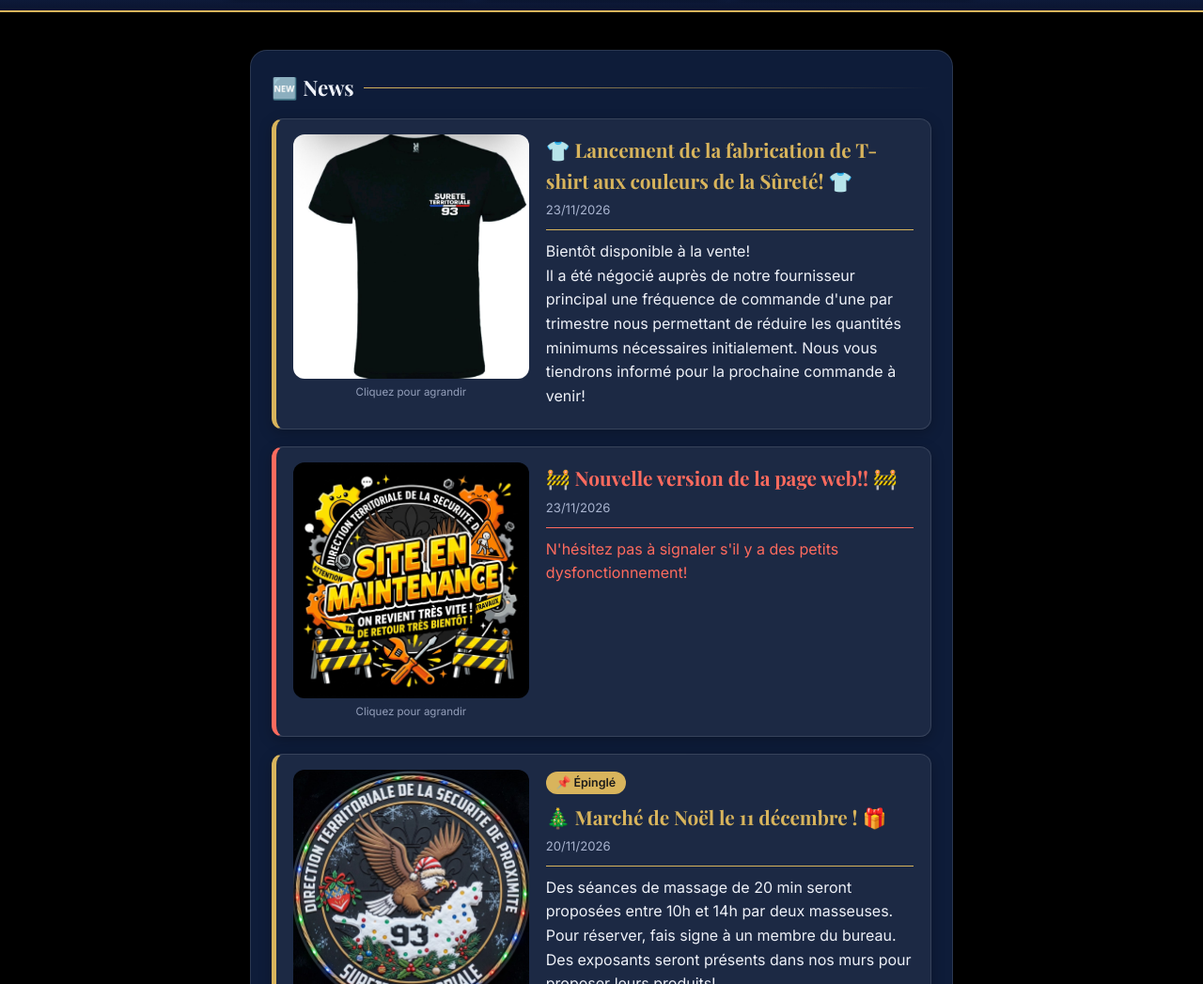
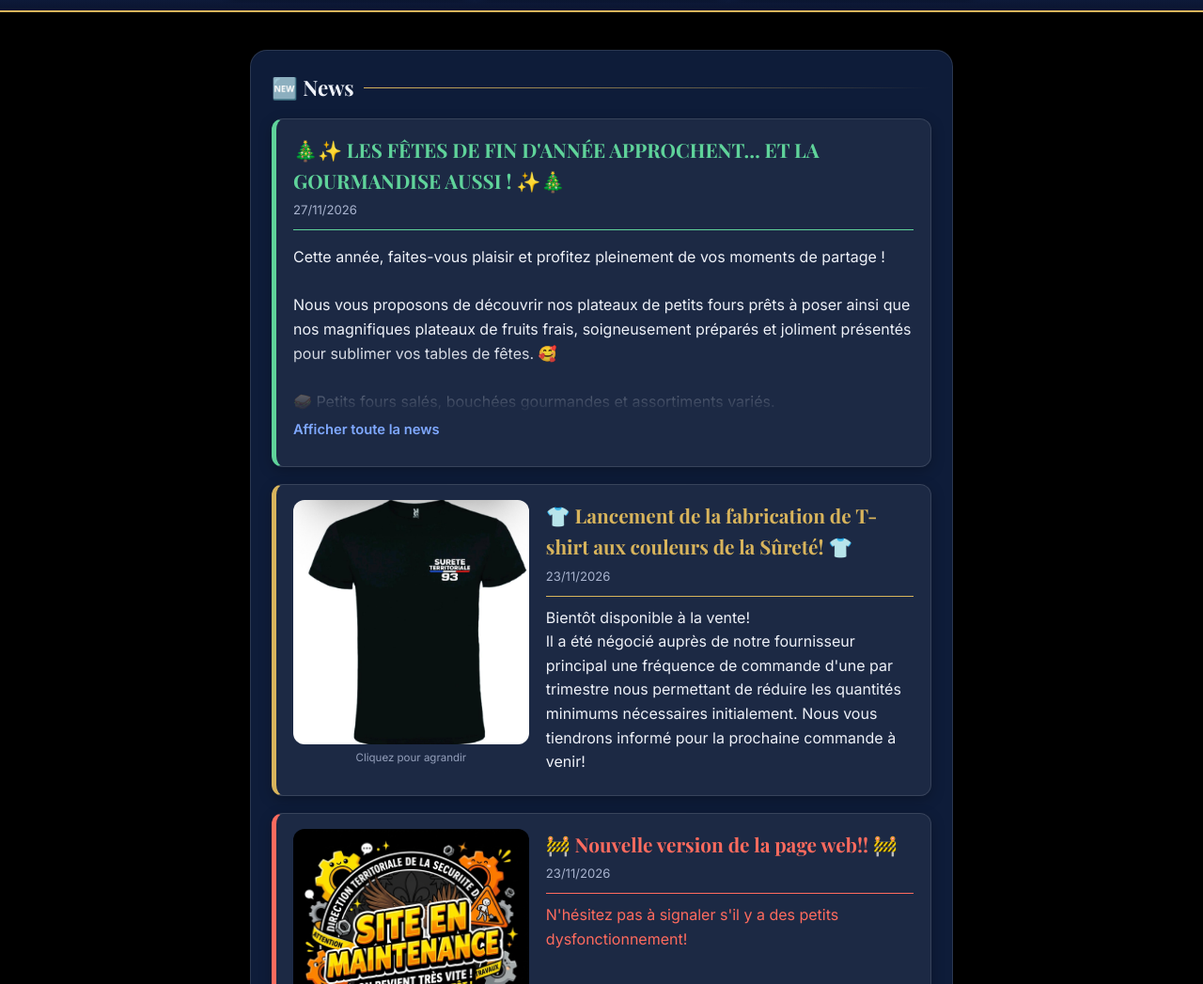
Before and after one commit to DPoolTech/AmicaleST93, a plain HTML site: page index.html in a window 1280 px wide. Shown: the part 446-1493 px from the top of the page at 94% size. Drawn offline with nearby package versions, Linux system fonts and the light colour scheme.

Commit message:
Mise à jour du site (1 modification)

```diff
--- a/index.html
+++ b/index.html
@@ -247,6 +247,12 @@ const EPINGLES_MAX = 3;   // nombre maximum de news épinglées affichées en ha
 // "epingle": true affiche un rappel cliquable en haut de la page (la news reste à sa place) ; "epingleJusquau": "AAAA-MM-JJ" le retire tout seul après cette date.
 const NEWS = [
   {
+    date: "2026-11-27",
+    titre: "🎄✨ LES FÊTES DE FIN D'ANNÉE APPROCHENT… ET LA GOURMANDISE AUSSI ! ✨🎄",
+    texte: "Cette année, faites-vous plaisir et profitez pleinement de vos moments de partage !\n\nNous vous proposons de découvrir nos plateaux de petits fours prêts à poser ainsi que nos magnifiques plateaux de fruits frais, soigneusement préparés et joliment présentés pour sublimer vos tables de fêtes. 🥰\n\n🥪 Petits fours salés, bouchées gourmandes et assortiments variés.\n\n🍓 Plateaux de fruits frais, colorés et généreux.\n\n✨ Une présentation soignée, un maximum de gourmandise et surtout… zéro préparation pour vous !\n\n🎁 Les commandes sont dès à présent ouvertes - date limite de réservation le 9 DÉCEMBRE 2026\nRetrait des plateaux au service\n\nN'attendez pas le dernier moment pour réserver vos plateaux.\n\nOffrez-vous la gourmandise, on s'occupe du reste ! ❤️",
+    couleur: "vert"
+  },
+  {
     date: "2026-11-23",
     titre: "👕 Lancement de la fabrication de T-shirt aux couleurs de la Sûreté! 👕",
     texte: "Bientôt disponible à la vente!\nIl a été négocié auprès de notre fournisseur principal une fréquence de commande d'une par trimestre nous permettant de réduire les quantités minimums nécessaires initialement. Nous vous tiendrons informé pour la prochaine commande à venir!",
```
